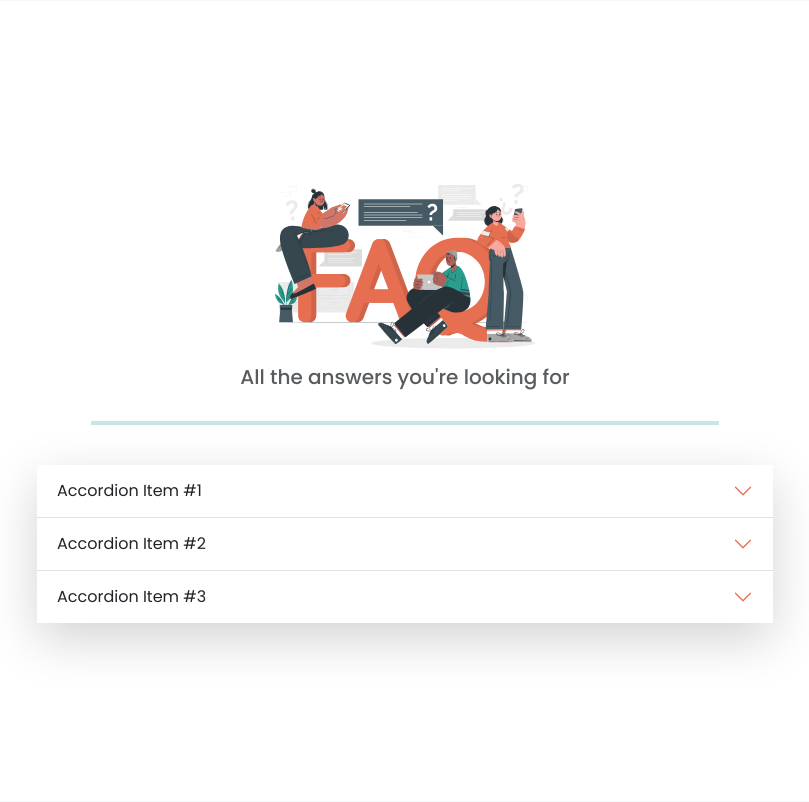
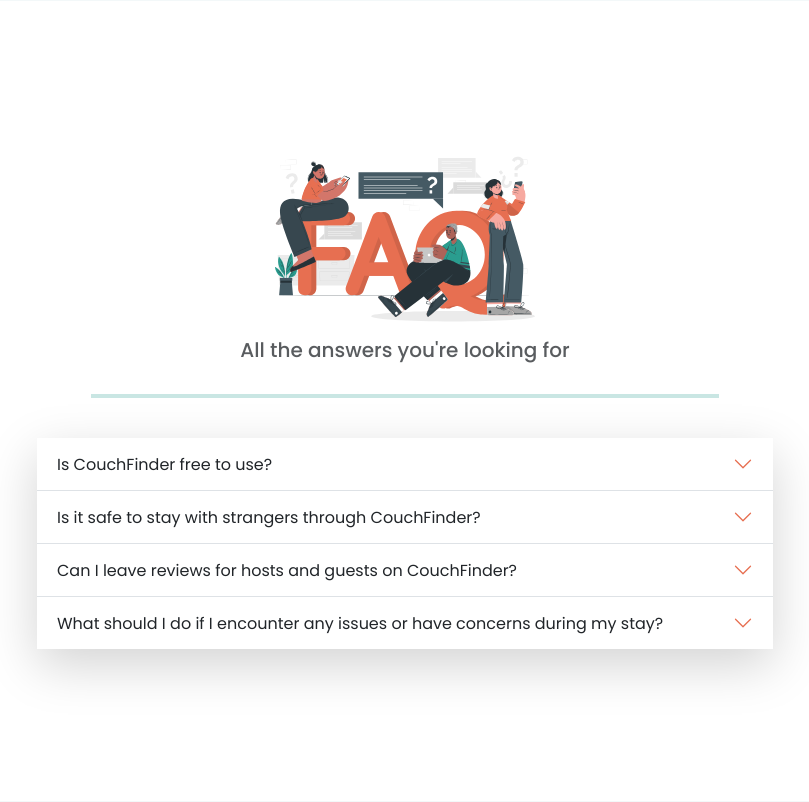
Before and after one commit to mika-sims/CouchFinder, a Django app: page / in a window 1280 px wide. Shown: the part 2940-3742 px from the top of the page, without its empty margins (235-1044 px from the left). Run offline with Django 4.2, Linux system fonts and the light colour scheme; some libraries are stand-ins or nearby versions.

Commit message:
Add FAQ and answers

```diff
--- a/templates/index.html
+++ b/templates/index.html
@@ -179,15 +179,13 @@
                             <button class="accordion-button collapsed" type="button" data-bs-toggle="collapse"
                                 data-bs-target="#flush-collapseOne" aria-expanded="false"
                                 aria-controls="flush-collapseOne">
-                                Accordion Item #1
+                                Is CouchFinder free to use?
                             </button>
                         </h2>
                         <div id="flush-collapseOne" class="accordion-collapse collapse"
                             aria-labelledby="flush-headingOne" data-bs-parent="#accordionFlush">
-                            <div class="accordion-body bg-light">Placeholder content for this accordion, which is
-                                intended to
-                                demonstrate
-                                the <code>.accordion-flush</code> class. This is the first item's accordion body.</div>
+                            <p class="accordion-body bg-light">Yes, CouchFinder is free to use for both travelers and
+                                hosts. There are no charges or fees for creating an account or making arrangements.</p>
                         </div>
                     </div>
                     <div class="accordion-item">
@@ -195,17 +193,15 @@
                             <button class="accordion-button collapsed" type="button" data-bs-toggle="collapse"
                                 data-bs-target="#flush-collapseTwo" aria-expanded="false"
                                 aria-controls="flush-collapseTwo">
-                                Accordion Item #2
+                                Is it safe to stay with strangers through CouchFinder?
                             </button>
                         </h2>
                         <div id="flush-collapseTwo" class="accordion-collapse collapse"
                             aria-labelledby="flush-headingTwo" data-bs-parent="#accordionFlush">
-                            <div class="accordion-body bg-light">Placeholder content for this accordion, which is
-                                intended to
-                                demonstrate
-                                the <code>.accordion-flush</code> class. This is the second item's accordion body. Let's
-                                imagine
-                                this being filled with some actual content.</div>
+                            <p class="accordion-body bg-light">While CouchFinder takes measures to ensure user safety,
+                                it's important to exercise caution and use your judgment when interacting with
+                                strangers. Reading reviews and communicating with potential hosts can help establish
+                                trust and make informed decisions.</p>
                         </div>
                     </div>
                     <div class="accordion-item">
@@ -213,20 +209,30 @@
                             <button class="accordion-button collapsed" type="button" data-bs-toggle="collapse"
                                 data-bs-target="#flush-collapseThree" aria-expanded="false"
                                 aria-controls="flush-collapseThree">
-                                Accordion Item #3
+                                Can I leave reviews for hosts and guests on CouchFinder?
                             </button>
                         </h2>
                         <div id="flush-collapseThree" class="accordion-collapse collapse"
                             aria-labelledby="flush-headingThree" data-bs-parent="#accordionFlush">
-                            <div class="accordion-body bg-light">Placeholder content for this accordion, which is
-                                intended to
-                                demonstrate
-                                the <code>.accordion-flush</code> class. This is the third item's accordion body.
-                                Nothing more
-                                exciting happening here in terms of content, but just filling up the space to make it
-                                look, at
-                                least at first glance, a bit more representative of how this would look in a real-world
-                                application.</div>
+                            <p class="accordion-body bg-light">Yes, after your stay or hosting experience, you have the
+                                option to leave a review for your host or guest on CouchFinder. Reviews contribute to
+                                the overall reputation and credibility of the platform's users.</p>
+                        </div>
+                    </div>
+                    <div class="accordion-item">
+                        <h2 class="accordion-header" id="flush-headingFour">
+                            <button class="accordion-button collapsed" type="button" data-bs-toggle="collapse"
+                                data-bs-target="#flush-collapseFour" aria-expanded="false"
+                                aria-controls="flush-collapseFour">
+                                What should I do if I encounter any issues or have concerns during my stay?
+                            </button>
+                        </h2>
+                        <div id="flush-collapseFour" class="accordion-collapse collapse"
+                            aria-labelledby="flush-headingFour" data-bs-parent="#accordionFlush">
+                            <p class="accordion-body bg-light">If you encounter any issues or have concerns during your
+                                stay, it is recommended to communicate openly with your host or guest first. If the
+                                matter cannot be resolved, you can contact CouchFinder's customer support for
+                                assistance.</p>
                         </div>
                     </div>
                 </div>
```
